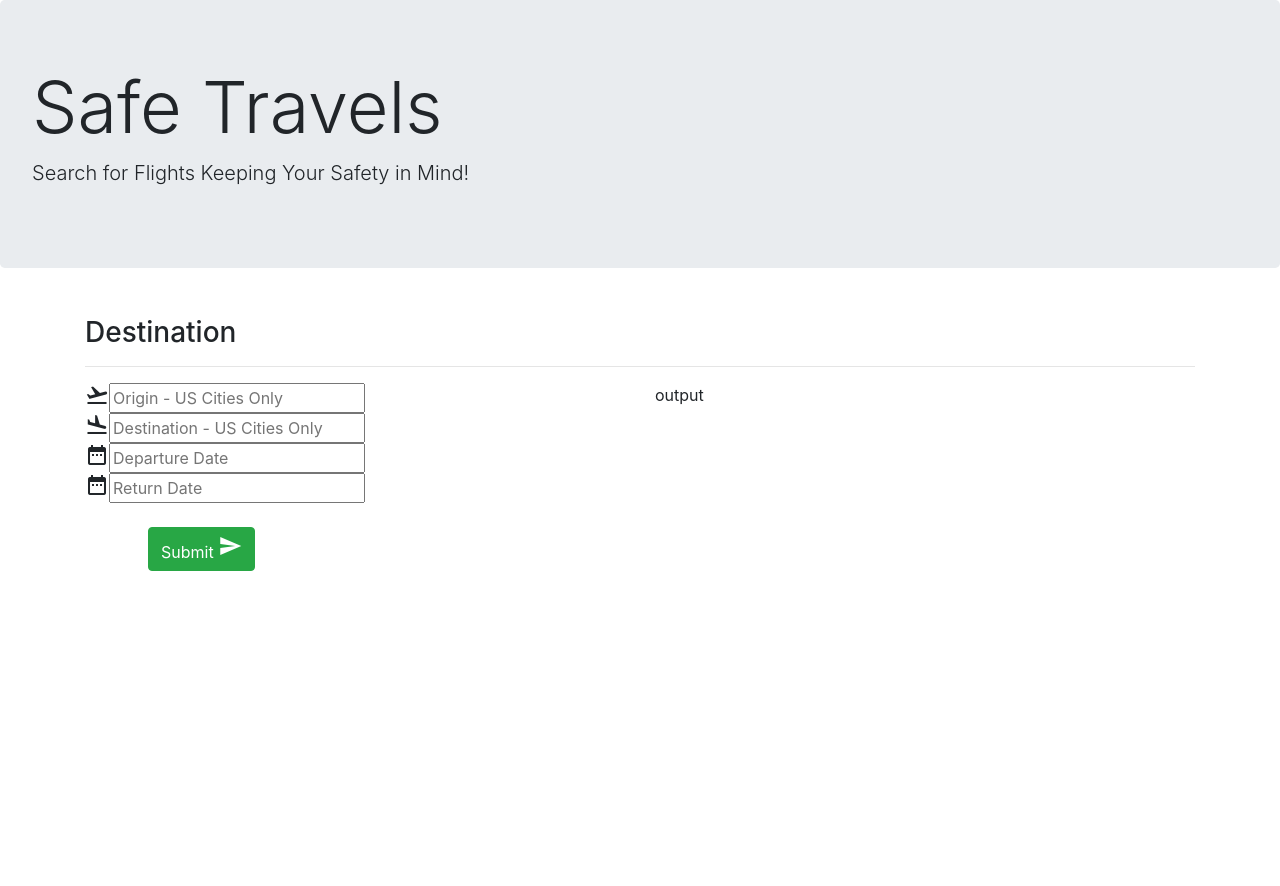
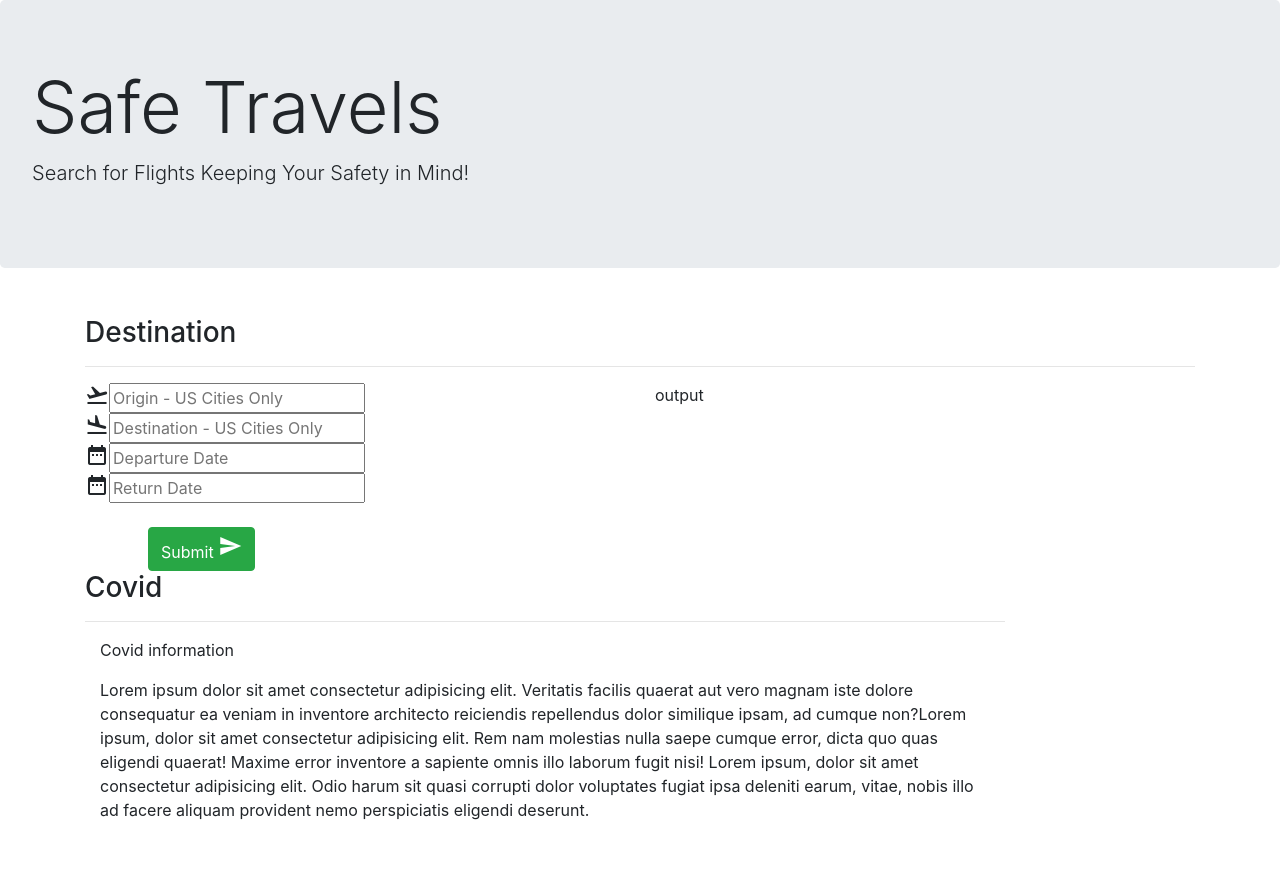
Before and after one commit to jjannross/project1, a plain HTML site: page index.html in a window 1280 px wide. Before the commit the page ends 800 px from the top, so only its background shows below. Drawn offline with nearby package versions, Linux system fonts and the light colour scheme; files that its build step writes are made by us from their sources; no server answers.

Commit message:
added a <div> to display covid information

```diff
--- a/index.html
+++ b/index.html
@@ -67,7 +67,22 @@
                 </div>
             </div>
         </div>
-
+        <div class="row">
+            <div class="col-md-10 mb-5 covid-block center">
+                <header class="row">
+                    <div class="col-md-12">
+                      <div class="page-header">
+                        <h3>Covid</h3>
+                      </div>
+                      <hr>
+                    </div>
+                </header>
+                <div class="col-md-12">
+                    <p>Covid information</p>
+                    <p>Lorem ipsum dolor sit amet consectetur adipisicing elit. Veritatis facilis quaerat aut vero magnam iste dolore consequatur ea veniam in inventore architecto reiciendis repellendus dolor similique ipsam, ad cumque non?Lorem ipsum, dolor sit amet consectetur adipisicing elit. Rem nam molestias nulla saepe cumque error, dicta quo quas eligendi quaerat! Maxime error inventore a sapiente omnis illo laborum fugit nisi! Lorem ipsum, dolor sit amet consectetur adipisicing elit. Odio harum sit quasi corrupti dolor voluptates fugiat ipsa deleniti earum, vitae, nobis illo ad facere aliquam provident nemo perspiciatis eligendi deserunt.</p>
+                </div>
+            </div>
+        </div>
 
     </div>
 
```
